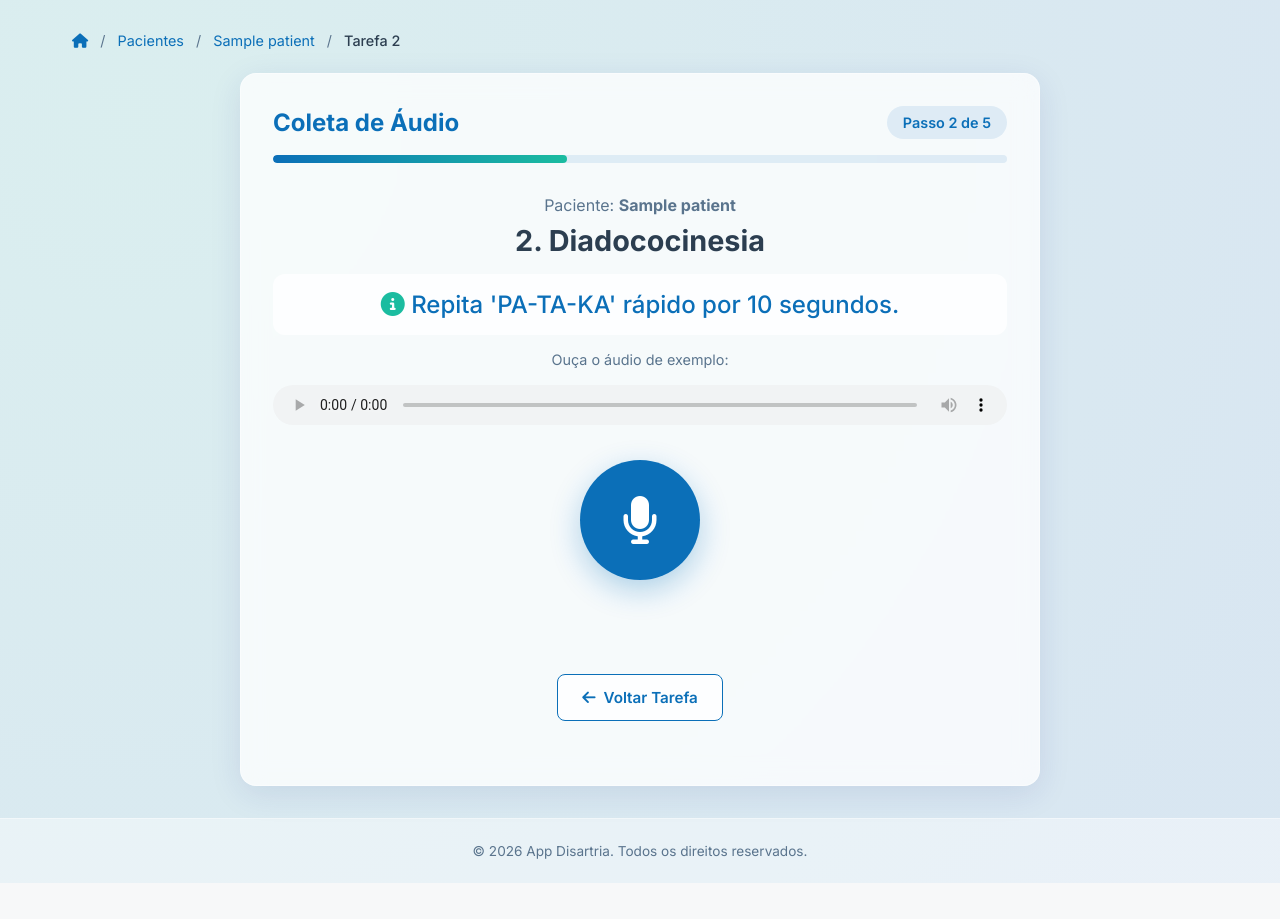
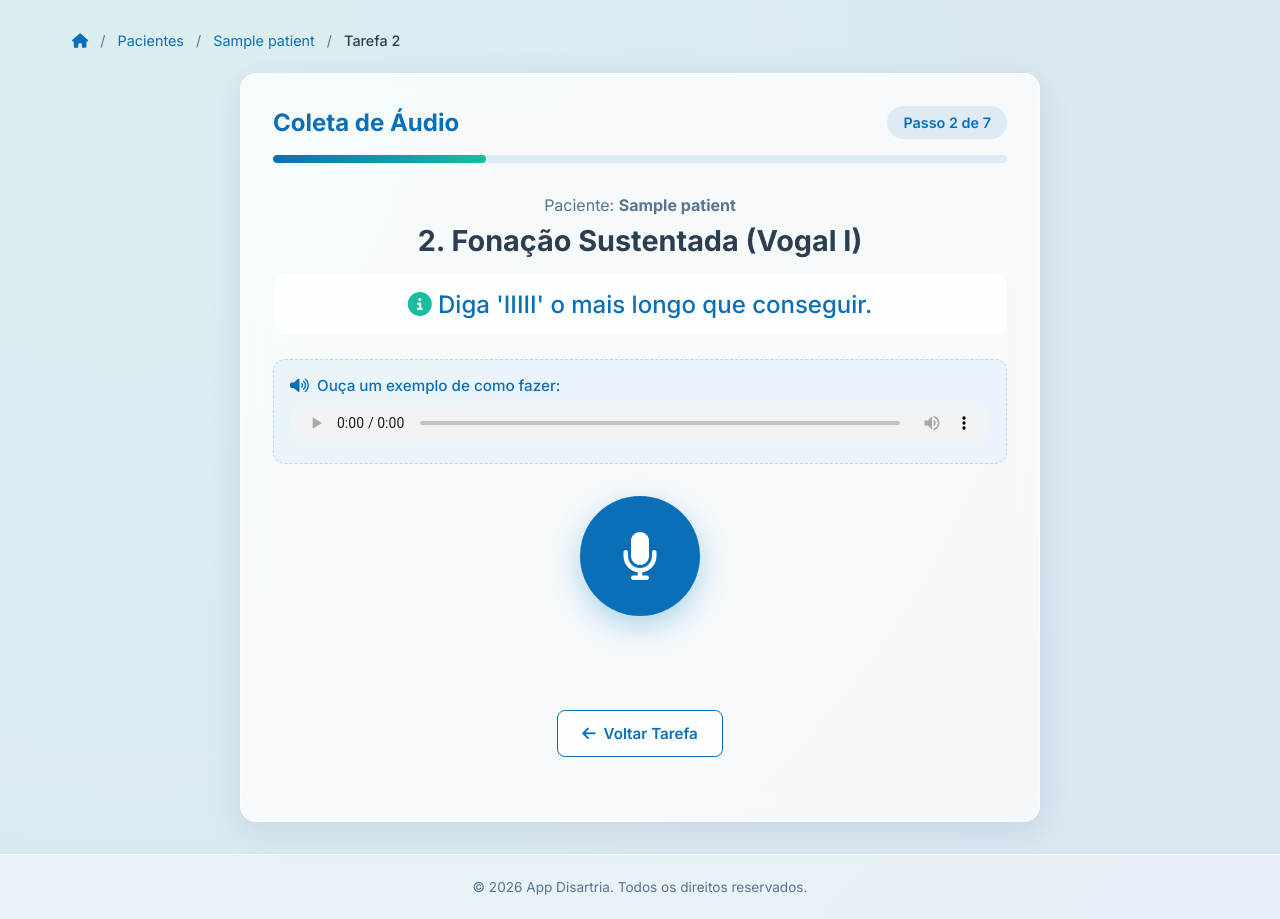
Before and after one commit to felipefontel/sistema-ela-disartria, a Django app: page /record/1/step/2/ in a window 1280 px wide. Shown: the part 81-1000 px from the top of the page. Before the commit the page ends 964 px from the top, so only its background shows below. Run offline with Django 5.2, Linux system fonts and the light colour scheme; a user stored in the database is signed in; tables that the repository leaves empty hold one stand-in row (values such as "Sample post"); parts of the project's set-up code (start-up, migrations or seed data) failed here and were passed over.

Commit message:
feat: implementa a funcionalidade de gravação e regravação de áudio para tarefas de pacientes, incluindo novas páginas, modelos e arquivos de áudio de exemplo.

```diff
--- a/core/models.py
+++ b/core/models.py
@@ -42,7 +42,9 @@ def patient_directory_path(instance, filename):
 
 class PatientRecording(models.Model):
     TASK_CHOICES = [
-        ('FONACAO', 'Fonação Sustentada'),
+        ('FONACAO_A', 'Fonação Sustentada (Vogal A)'),
+        ('FONACAO_I', 'Fonação Sustentada (Vogal I)'),
+        ('FONACAO_U', 'Fonação Sustentada (Vogal U)'),
         ('DIADOCOCINESIA', 'Diadococinesia'),
         ('PALAVRAS', 'Palavras Complexas'),
         ('LEITURA', 'Leitura Padronizada'),
--- a/core/templates/core/recording_task.html
+++ b/core/templates/core/recording_task.html
@@ -20,13 +20,13 @@
         <div style="display: flex; justify-content: space-between; align-items: center; margin-bottom: 1rem;">
             <h2 style="color: var(--primary-color); margin: 0;">Coleta de Áudio</h2>
             <span style="background: rgba(11, 111, 184, 0.1); padding: 0.5rem 1rem; border-radius: 20px; font-weight: 600; color: var(--primary-color); font-size: 0.9rem;">
-                Passo {{ step }} de 5
+                Passo {{ step }} de 7
             </span>
         </div>
 
         <!-- Barra de Progresso -->
         <div style="width: 100%; height: 8px; background: rgba(11, 111, 184, 0.1); border-radius: 10px; overflow: hidden;">
-            <div style="height: 100%; background: linear-gradient(90deg, var(--primary-color), var(--secondary-color)); border-radius: 10px; width: {% widthratio step 5 100 %}%; transition: width 0.4s ease;"></div>
+            <div style="height: 100%; background: linear-gradient(90deg, var(--primary-color), var(--secondary-color)); border-radius: 10px; width: {% widthratio step 7 100 %}%; transition: width 0.4s ease;"></div>
         </div>
     </div>
 
@@ -39,14 +39,17 @@
             {{ task.instruction }}
         </div>
 
-        <div id="exampleAudioContainer" style="margin-top: 1rem; color: var(--text-secondary); font-size: 0.9rem;">
-            Ouça o áudio de exemplo: <br><br>
+        {% if task.example_audio %}
+        <div id="exampleAudioContainer" style="margin-top: 1.5rem; color: var(--text-secondary); font-size: 0.95rem; text-align: left; background: rgba(11, 111, 184, 0.05); padding: 1rem; border-radius: 12px; border: 1px dashed rgba(11, 111, 184, 0.2);">
+            <div style="margin-bottom: 0.5rem; font-weight: 500; display: flex; align-items: center; gap: 0.5rem; color: var(--primary-color);">
+                <i class="fa-solid fa-volume-high"></i> Ouça um exemplo de como fazer:
+            </div>
             <audio controls style="height: 40px; max-width: 100%; width: 100%; box-sizing: border-box;">
-                <!-- Placeholder, in the future this will be dynamically retrieved -->
-                <source src="https://www.soundhelix.com/examples/mp3/SoundHelix-Song-1.mp3" type="audio/mpeg">
+                <source src="{% static task.example_audio %}" type="audio/wav">
                 Seu navegador não suporta áudio html5.
             </audio>
         </div>
+        {% endif %}
     </div>
 
     <!-- Hidden config bridge for Javascript -->
--- a/core/views.py
+++ b/core/views.py
@@ -304,33 +304,52 @@ def user_delete(request, pk):
 
 RECORDING_TASKS = [
     {
-        'id': 'FONACAO',
-        'title': '1. Fonação Sustentada',
+        'id': 'FONACAO_A',
+        'title': '1. Fonação Sustentada (Vogal A)',
         'instruction': "Diga 'AAAAA' o mais longo que conseguir.",
+        'example_audio': 'core/audios/Tarefa AAAA.wav',
         'next_step': 2
     },
     {
-        'id': 'DIADOCOCINESIA',
-        'title': '2. Diadococinesia',
-        'instruction': "Repita 'PA-TA-KA' rápido por 10 segundos.",
+        'id': 'FONACAO_I',
+        'title': '2. Fonação Sustentada (Vogal I)',
+        'instruction': "Diga 'IIIII' o mais longo que conseguir.",
+        'example_audio': 'core/audios/Tarefa IIII.wav',
         'next_step': 3
     },
     {
-        'id': 'PALAVRAS',
-        'title': '3. Palavras Complexas',
-        'instruction': "Leia em voz alta: Prato, Trator, Plástico, Bicicleta.",
+        'id': 'FONACAO_U',
+        'title': '3. Fonação Sustentada (Vogal U)',
+        'instruction': "Diga 'UUUUU' o mais longo que conseguir.",
+        'example_audio': 'core/audios/Tarefa UUUU.wav',
         'next_step': 4
     },
     {
-        'id': 'LEITURA',
-        'title': '4. Leitura Padronizada',
-        'instruction': "Leia em voz alta: 'O rato roeu a roupa do rei de Roma'.",
+        'id': 'DIADOCOCINESIA',
+        'title': '4. Diadococinesia',
+        'instruction': "Repita 'PA-TA-KA' rápido por 10 segundos.",
+        'example_audio': 'core/audios/Tarefa PATAKA.wav',
         'next_step': 5
     },
     {
+        'id': 'PALAVRAS',
+        'title': '5. Palavras Complexas',
+        'instruction': "Leia em voz alta: Prato, Trator, Plástico, Bicicleta.",
+        'example_audio': 'core/audios/Tarefa Prato Trator Plastico Biscicleta.wav',
+        'next_step': 6
+    },
+    {
+        'id': 'LEITURA',
+        'title': '6. Leitura Padronizada',
+        'instruction': "Leia em voz alta: 'O rato roeu a roupa do rei de Roma'.",
+        'example_audio': 'core/audios/Tarefa O Rato Roeu a Roupa do Rei de Roma.wav',
+        'next_step': 7
+    },
+    {
         'id': 'ESPONTANEA',
-        'title': '5. Fala Espontânea',
+        'title': '7. Fala Espontânea',
         'instruction': "Descreva brevemente uma rotina do seu dia.",
+        'example_audio': 'core/audios/Tarefa Fala Rotina.wav',
         'next_step': None
     }
 ]
@@ -339,7 +358,7 @@ RECORDING_TASKS = [
 def recording_task_view(request, patient_id, step):
     patient = get_object_or_404(Patient, id=patient_id)
 
-    if step < 1 or step > 5:
+    if step < 1 or step > len(RECORDING_TASKS):
         return redirect('dashboard')
 
     task_info = RECORDING_TASKS[step - 1]
```
Also changed, not shown: core/templates/core/recording_single.html (+12 -0 lines), 7 other files.
